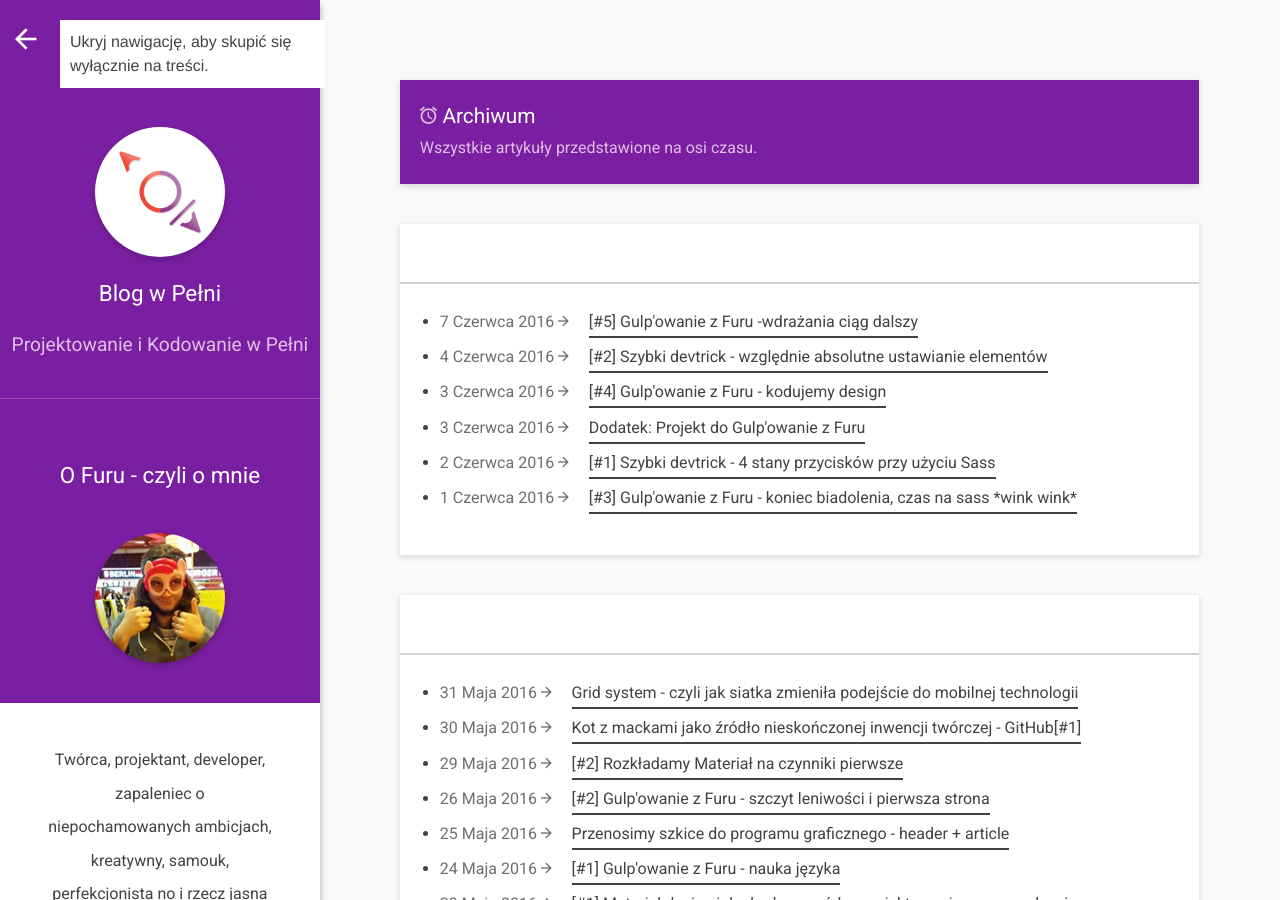
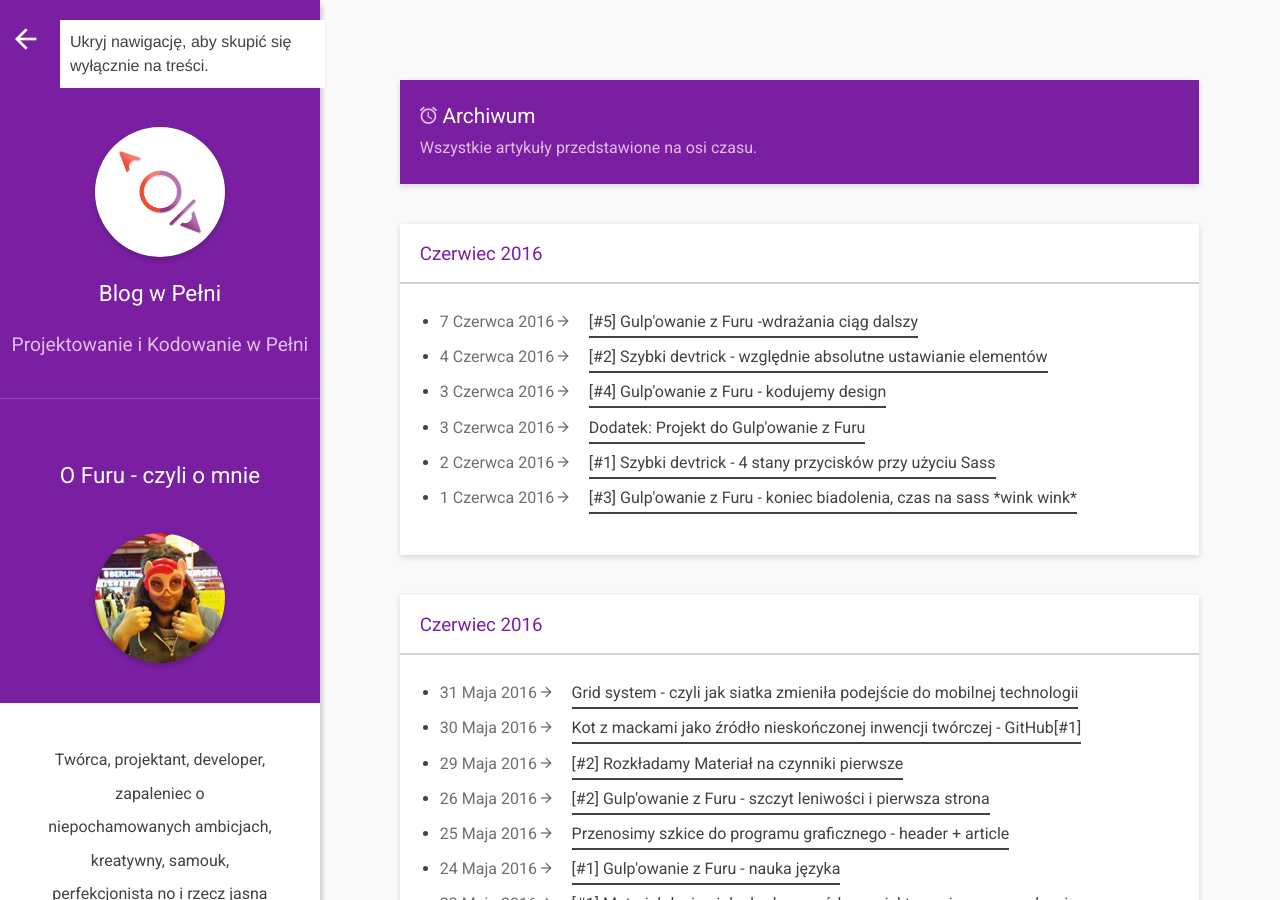
Before and after one commit to FuruArt/blog, a Jekyll site: the page built from archive.html, in a window 1280 px wide and 900 px high. Built offline with Jekyll 4.4.1, drawn with Linux system fonts in a browser that asks for light colours; some web fonts are replaced.

Commit message:
Update archive.html

```diff
--- a/archive.html
+++ b/archive.html
@@ -13,9 +13,9 @@ layout: default
   </div>
 
   <div id="archive">
-  {% assign month = post.date | date: '%B %Y' | replace:"January","Styczeń" | replace:"Februar","Luty" | replace:"March","Marzec" | replace: "April", "Kwiecień" | replace:"May","Maj" | replace:"June","Czerwiec" | replace:"July","Lipiec" | replace: "August","Sierpień" | replace: "September", "Wrześień" | replace "October", "Październik" | replace: "November", "Listopad" | replace:"December","Grudzień" %}
     	{%for post in site.posts %}
       	{% unless post.next %}
+      	{% assign month = post.date | date: '%B %Y' | replace:"January","Styczeń" | replace:"Februar","Luty" | replace:"March","Marzec" | replace: "April", "Kwiecień" | replace:"May","Maj" | replace:"June","Czerwiec" | replace:"July","Lipiec" | replace: "August","Sierpień" | replace: "September", "Wrześień" | replace "October", "Październik" | replace: "November", "Listopad" | replace:"December","Grudzień" %}
       	<h3 class="month">{{ month }}</h3>
   	    <ul class="this">
         {% else %}
```
